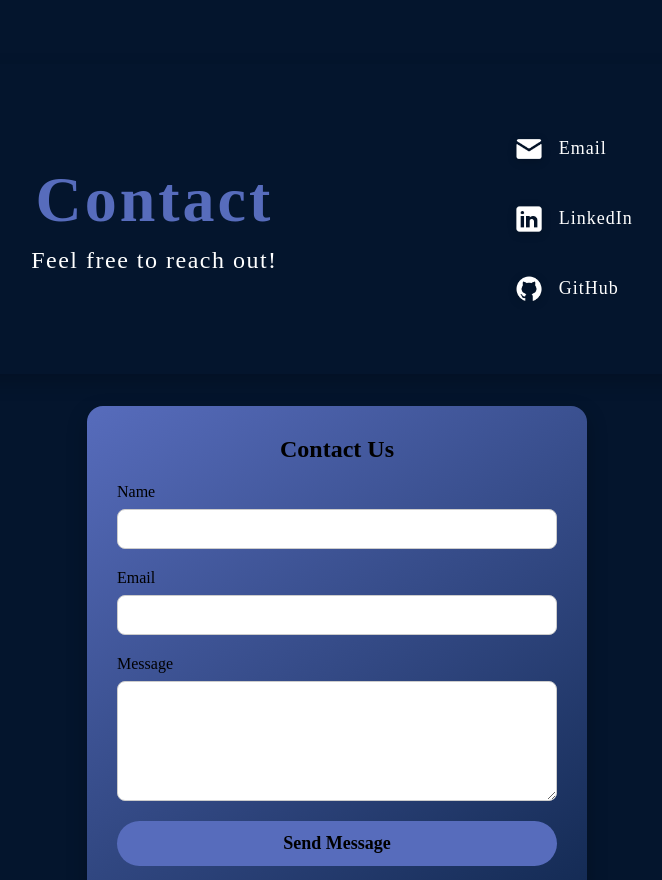
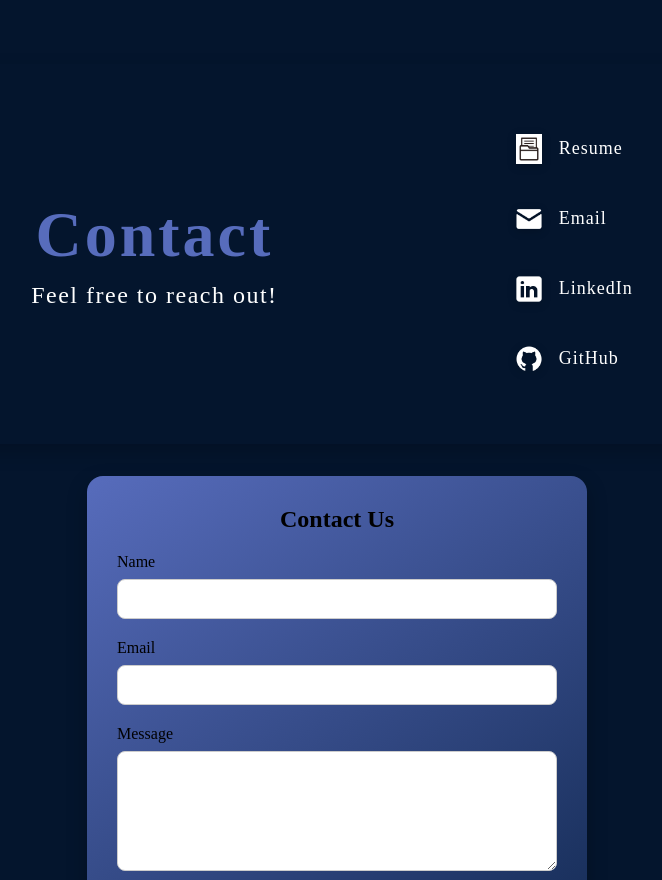
Before and after one commit to khush-010/My-Personal-Portfolio, a React (Vite) app: page / in a window 1280 px wide. Shown: the part 2920-3800 px from the top of the page, without its empty margins (303-965 px from the left). Built offline with nearby package versions, Linux system fonts and the light colour scheme.

Commit message:
Added Resume

```diff
--- a/src/components/Contact/Contact.jsx
+++ b/src/components/Contact/Contact.jsx
@@ -14,6 +14,10 @@
 
       {/* Contact Links Section */}
       <ul className={styles.links}>
+      <li className={styles.link}>
+          <img src={getImageUrl("contact/resume.png")} alt="Resume icon" />
+          <a href="https://drive.google.com/file/d/1AE3JuSEiXAw2LIUBWvvu5MKHjl-p67xf/view?usp=sharing">Resume</a>
+        </li>
         <li className={styles.link}>
           <img src={getImageUrl("contact/emailIcon.png")} alt="Email icon" />
           <a href="mailto:khushdhameliya007@gmail.com">Email</a>
```
Also changed, not shown: assets/contact/resume.png (added).
